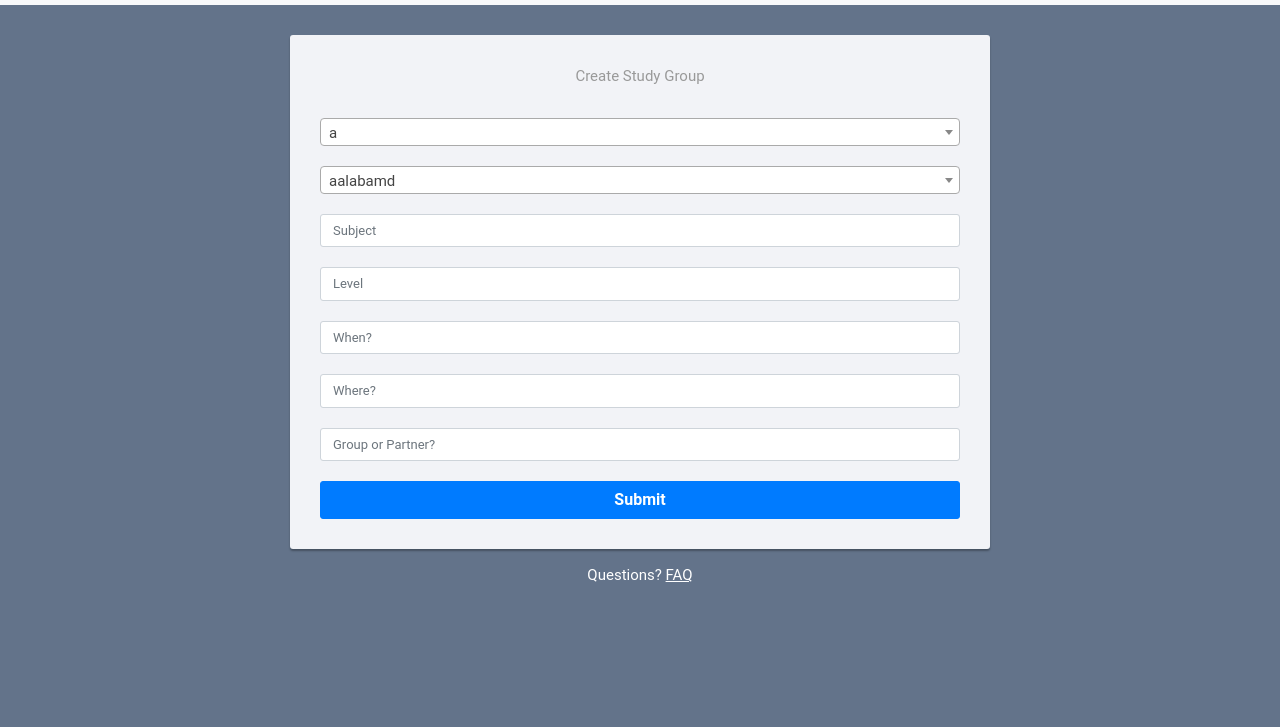
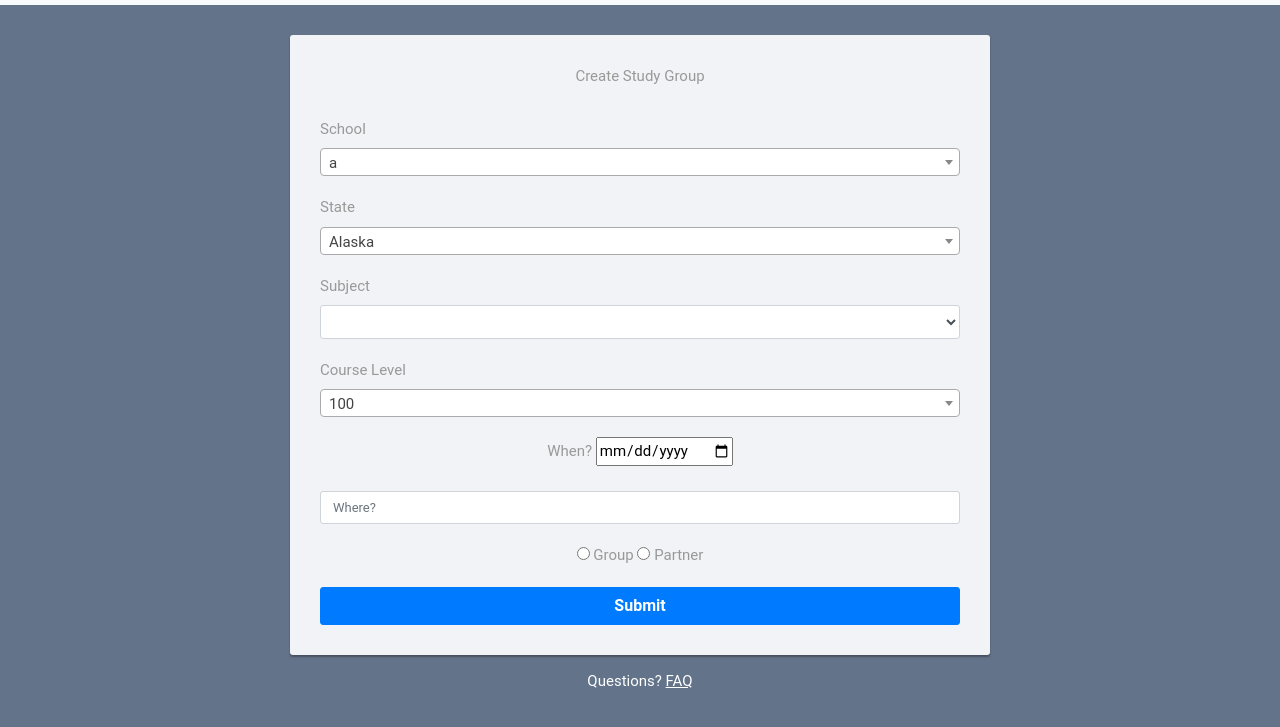
Before and after one commit to Cfood/Project-2, a plain HTML site: page Project/form.html in a window 1280 px wide. Shown: the part 51-778 px from the top of the page. Drawn offline with nearby package versions, Linux system fonts and the light colour scheme.

Commit message:
updated_form

```diff
--- a/Project/form.html
+++ b/Project/form.html
@@ -50,7 +50,69 @@
     </script>
     <script type="text/javascript">
         $(document).ready(function() {
-                var stateArray = ['aalabamd', 'texas', 'minnesota'];
+            var levelArray = [100, 200,300,400,500,600,700,800];
+            $("#courseLevel").select2({
+            data: levelArray
+            });
+        });
+    </script>
+    <script type="text/javascript">
+        $(document).ready(function() {
+            var stateArray = ["Alaska",
+                  "Alabama",
+                  "Arkansas",
+                  "American Samoa",
+                  "Arizona",
+                  "California",
+                  "Colorado",
+                  "Connecticut",
+                  "District of Columbia",
+                  "Delaware",
+                  "Florida",
+                  "Georgia",
+                  "Guam",
+                  "Hawaii",
+                  "Iowa",
+                  "Idaho",
+                  "Illinois",
+                  "Indiana",
+                  "Kansas",
+                  "Kentucky",
+                  "Louisiana",
+                  "Massachusetts",
+                  "Maryland",
+                  "Maine",
+                  "Michigan",
+                  "Minnesota",
+                  "Missouri",
+                  "Mississippi",
+                  "Montana",
+                  "North Carolina",
+                  " North Dakota",
+                  "Nebraska",
+                  "New Hampshire",
+                  "New Jersey",
+                  "New Mexico",
+                  "Nevada",
+                  "New York",
+                  "Ohio",
+                  "Oklahoma",
+                  "Oregon",
+                  "Pennsylvania",
+                  "Puerto Rico",
+                  "Rhode Island",
+                  "South Carolina",
+                  "South Dakota",
+                  "Tennessee",
+                  "Texas",
+                  "Utah",
+                  "Virginia",
+                  "Virgin Islands",
+                  "Vermont",
+                  "Washington",
+                  "Wisconsin",
+                  "West Virginia",
+                  "Wyoming"]
             $("#state").select2({
             data: stateArray
             });
@@ -146,28 +208,37 @@
   <div class="create-form">
     <form method="post" action="connect.php">
         <p class="hint-text">Create Study Group</p>
-        <div class="form-group">
+        <div class="form-group" id='dropdown-menu'>
+            <label for="university" id='selectionLabel'>School </label>
 			<select type="text" id="university" class="form-control" name="school" style="width:640px;" required="required">
 			</select>
 		</div>
-        <div class="form-group">
+        <div class="form-group" id='dropdown-menu'>
+            <label for="state" id='selectionLabel'>State </label>
 			<select type="text" id="state" class="form-control" name="state" style="width:640px;" required="required">
 			</select>
 		</div>
-        <div class="form-group">
-            <input type="text" class="form-control" placeholder="Subject" name='subject' required="required" id='subject'>
+        <div class="form-group" id='dropdown-menu'>
+            <label for="subject" id='selectionLabel'>Subject </label>
+			<select type="text" id="subject" class="form-control" name="subject" style="width:640px;" required="required">
+			</select>
 		</div>
-        <div class="form-group">
-          <input type="text" class="form-control" placeholder= "Level" name='level' >
+        <div class="form-group" id='dropdown-menu'>
+            <label for="courseLevel" id='selectionLabel'>Course Level </label>
+			<select type="text" id="courseLevel" class="form-control" placeholder="Subject" name="level" style="width:640px;" required="required">
+			</select>
 		</div>
-        <div class="form-group">
-          <input type="text" class="form-control" placeholder= "When?" name='when' required="required">
-        </div>
-        <div class="form-group">
+        <div class='form-group' id = 'date-selection'>
+            <label for="when">When? </label>
+            <input type="date" id="when" name="when"></div>
+        <div class="form-group" >
             <input type="text" class="form-control" placeholder= "Where?" name = 'where' required="required">
           </div>
-        <div class="form-group">
-          <input type="text" class="form-control" placeholder= "Group or Partner?" name = 'groupType' required="required">
+        <div class="radioButton">
+            <input type="radio" name="groupType" value="Group"> Group
+            <input type="radio" name="groupType" value="Partner"> Partner
+
+          <!-- <input type="text" class="form-control" placeholder= "Group or Partner?" name = 'groupType' required="required"> -->
         </div>
         <input type="submit" class="btn btn-primary btn-block" value="Submit">
     </form>
@@ -203,6 +274,5 @@
     </form> -->
     <div class="text-center">Questions? <a href="FAQ.html">FAQ</a></div>
 </div>
-
 </body>
 </html>
--- a/Project/static/css/style1.css
+++ b/Project/static/css/style1.css
@@ -161,6 +161,15 @@ body {
     margin-bottom: 20px;
 }
 
+#date-selection {
+    text-align: center;
+}
+
+.radioButton {
+    text-align: center;
+    margin-bottom: 20px;
+}
+
 .create-form input[type="checkbox"] {
     margin-top: 3px;
 }
```
Also changed, not shown: 8 other files. Lines whose indentation alone changed are shown as unchanged.
